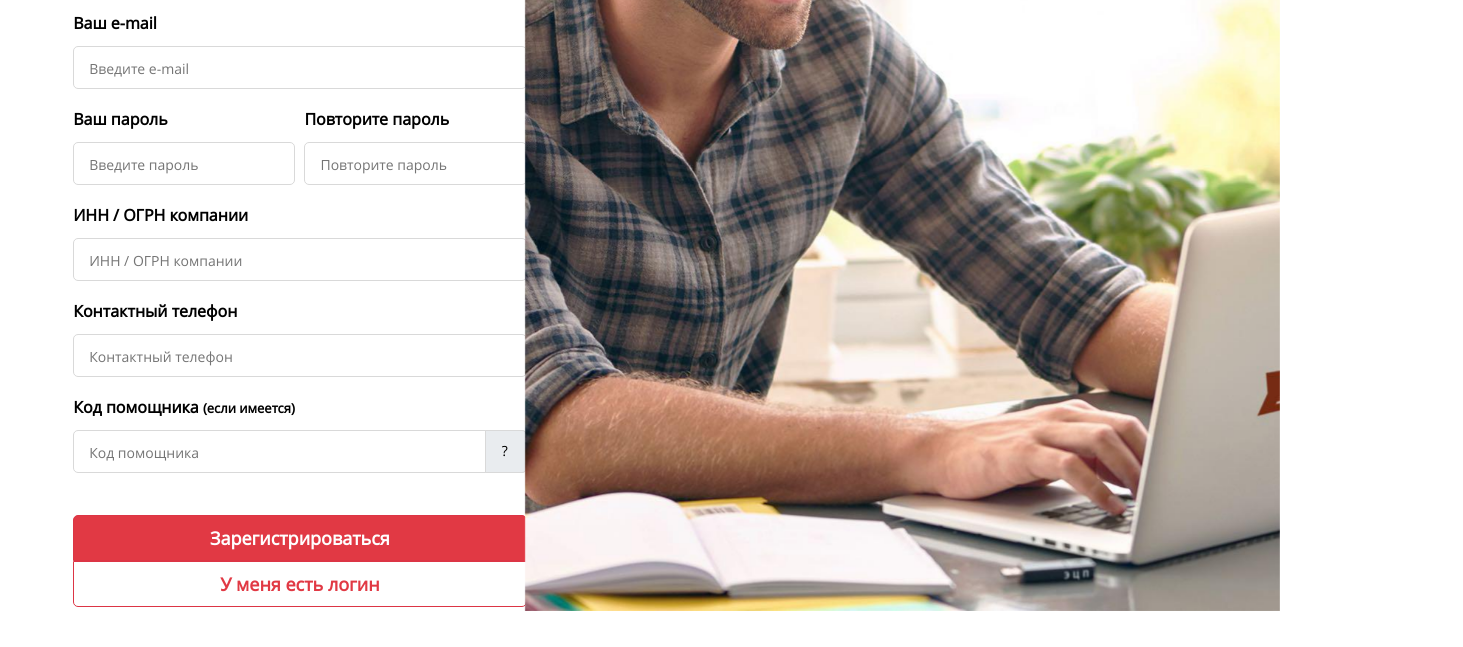
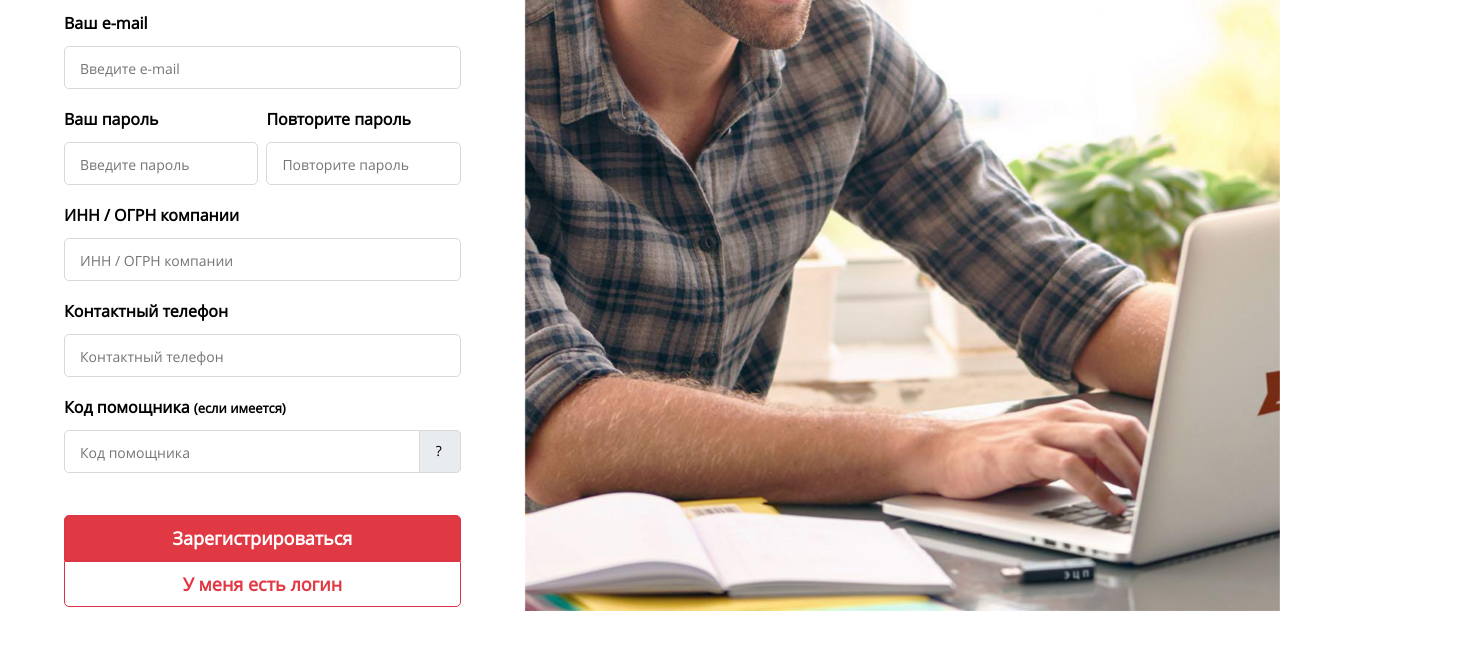
Before and after one commit to katefaith/TestVBC, a website: page index.html in a window 1280 px wide. Shown: the part 189-836 px from the top of the page, 1463 px wide, since content can reach past the window. Drawn offline with Linux system fonts and the light colour scheme.

Commit message:
правки v2

```diff
--- a/sass/style.scss
+++ b/sass/style.scss
@@ -18,7 +18,6 @@ body {
 
 .page-container {
   @include clearfix;
-  width: 1463px;
   min-height: 830px;
   margin: 0 auto;
 }
```
Also changed, not shown: css/style.css.
